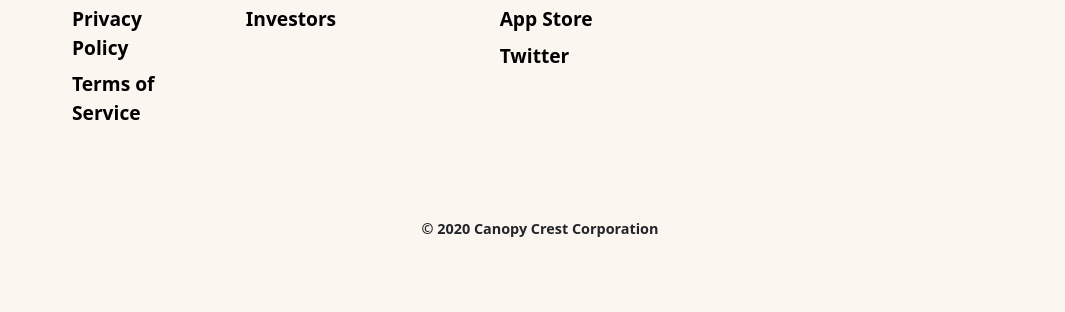
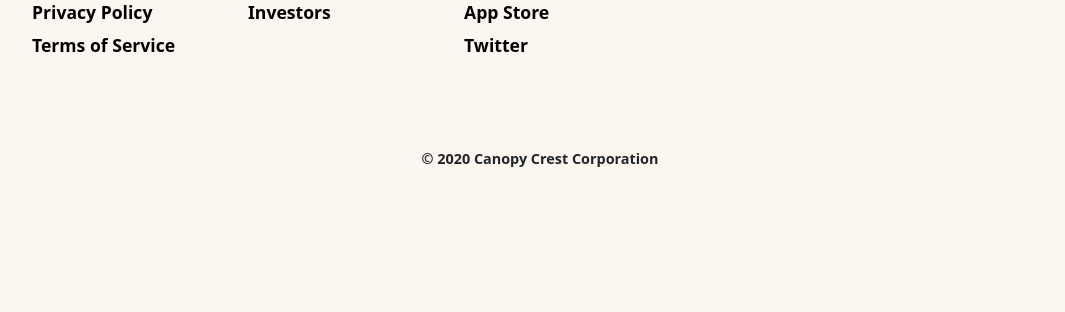
Before and after one commit to stringsoftbr/canopy, a plain HTML site: page index.html in a window 1280 px wide. Shown: the part 2484-2796 px from the top of the page, without its empty margins (100-1165 px from the left). After the commit the page ends 2726 px from the top, so only its background shows below. Drawn offline with nearby package versions, Linux system fonts and the light colour scheme.

Commit message:
Coreeção footer

```diff
--- a/index.html
+++ b/index.html
@@ -37,7 +37,7 @@
 
 
     <div class="primary-color">
-        <div class="row gx-0 pt-4 pb-4 config" >
+        <div class="row gx-0 pt-4 pb-4 config">
             <div class="col">
                 <img src="img/img1c.png" class="img-fluid" alt="">
             </div>
@@ -50,7 +50,7 @@
         </div>
     </div>
     <div class="secondary-color text-dark">
-        <div class="row gx-0 pt-5 pt-5 pb-5 config" >
+        <div class="row gx-0 pt-5 pt-5 pb-5 config">
             <div class="col font-size-1 fw-bold pt-4">
                 Stop the unfair value<br /> exchange<br />____
             </div>
@@ -71,7 +71,7 @@
         </div>
     </div>
     <div class="secondary-color text-dark">
-        <div class="row gx-0 pt-4 pb-4 config" >
+        <div class="row gx-0 pt-4 pb-4 config">
             <div class="col display-3">
                 <img src="img/img2.png" class="img-fluid" alt="">
             </div>
@@ -100,7 +100,7 @@
     </div>
 
     <div class="secondary-color text-dark">
-        <div class="row gx-0 pt-4 pb-4 text-center config" >
+        <div class="row gx-0 pt-4 pb-4 text-center config">
             <div class="col p-5">
                 <span class="font-size-2 fw-bold">
                     Canopy in the news<br />
@@ -111,7 +111,7 @@
     </div>
 
     <div class="secondary-color text-dark">
-        <div class="row gx-0 text-center config" >
+        <div class="row gx-0 text-center config">
             <div class="col m-2 ms-5 p-5 bg-white rounded-3">
                 <span class="font-size-5 fw-bold">
                     " It's definitely the first app I 've ever been pitched
@@ -127,7 +127,7 @@
                 <p class="mt-3"><span class="fw-bold">Venture</span><span class="text-red fw-bold">Beat</span></p>
             </div>
         </div>
-        <div class="row gx-0 text-center config" >
+        <div class="row gx-0 text-center config">
             <div class="col m-2 ms-5 p-5 bg-white rounded-3">
                 <span class="font-size-5 fw-bold">
                     " Instead ofcreating a behavior model of each
@@ -148,33 +148,33 @@
     </div>
     <hr>
     <div class="secondary-color text-dark">
-        <div class="row gx-0 config" >
-            <div class="col m-2 ms-5 p-4">
+        <div class="row gx-0 config">
+            <div class="col m-2 p-4">
                 <span class="title-item-footer">CANOPY</span>
                 <span class="item-footer fw-bold">Canopy</span>
                 <span class="item-footer fw-bold">Blog</span>
                 <span class="item-footer fw-bold">Privacy Policy</span>
                 <span class="item-footer fw-bold">Terms of Service</span>
             </div>
-            <div class="col m-2  me-5 p-4">
+            <div class="col m-2   p-4">
                 <span class="title-item-footer">COMPANY</span>
                 <span class="item-footer fw-bold">Values</span>
                 <span class="item-footer fw-bold">Team</span>
                 <span class="item-footer fw-bold">Investors</span>
             </div>
-            <div class="col m-2 ms-5 p-4">
+            <div class="col m-2 p-4">
                 <span class="title-item-footer">TONIC</span>
                 <span class="item-footer fw-bold">About</span>
                 <span class="item-footer fw-bold">FAQs</span>
                 <span class="item-footer fw-bold">App Store</span>
                 <span class="item-footer fw-bold">Twitter</span>
             </div>
-            <div class="col m-2  me-5 p-4">
+            <div class="col m-2 p-4">
                 <span class="title-item-footer">COMMUNIT</span>
                 <span class="item-footer fw-bold">Twitter</span>
                 <span class="item-footer fw-bold">LinkedIn</span>
             </div>
-            <div class="col m-2 ms-5 p-4">
+            <div class="col m-2  p-4">
                 <span class="title-item-footer">CONTACT</span>
                 <span class="item-footer fw-bold">Support</span>
                 <span class="item-footer fw-bold">Press</span>
@@ -183,7 +183,7 @@
     </div>
 
     <div class="secondary-color text-dark">
-        <div class="row gx-0 pb-4 text-center config" >
+        <div class="row gx-0 pb-4 text-center config">
             <div class="col p-5">
                 <span class="font-size-6 fw-bold">
                     © 2020 Canopy Crest Corporation
--- a/style/style.css
+++ b/style/style.css
@@ -57,7 +57,7 @@
 
 .item-footer {
     display: block;
-    font-size: 1.2em;
+    font-size: 1.1em;
     color: black;
     margin-bottom: 0.4em;
 }
```
